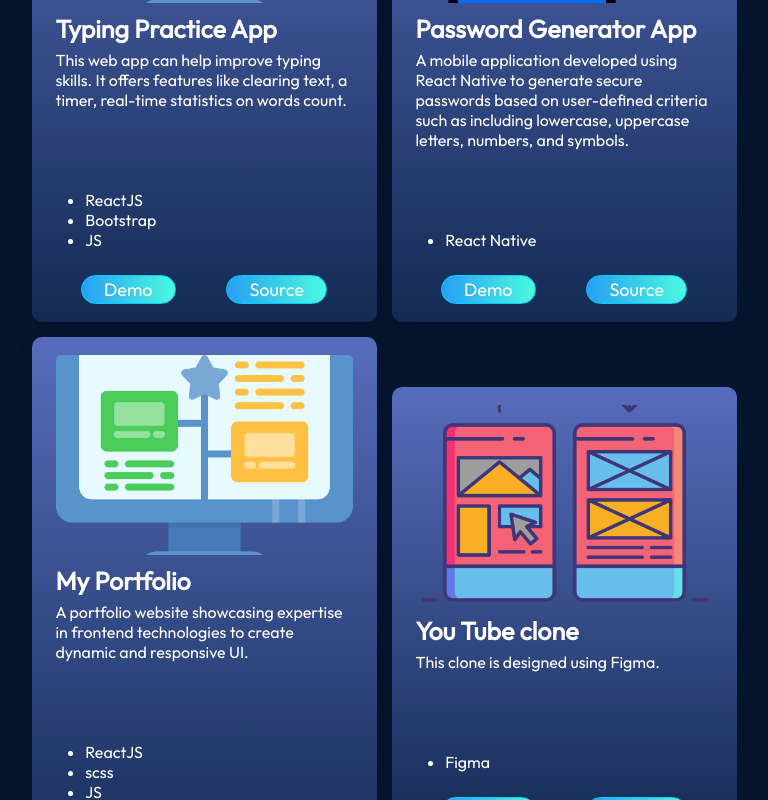
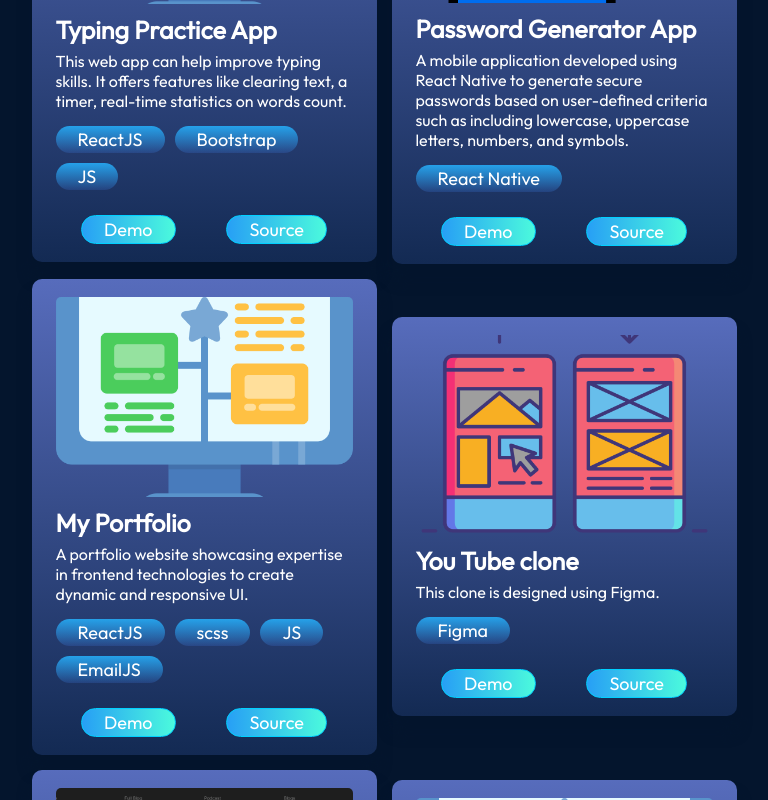
Before and after one commit to SurajKrYadav-SKY/my-portfolio, a React (Vite) app: page / in a window 1280 px wide. Shown: the part 3560-4360 px from the top of the page, without its empty margins (256-1024 px from the left). Built offline with nearby package versions, Linux system fonts and the light colour scheme.

Commit message:
Update ProjectCard.jsx

```diff
--- a/src/components/projects/ProjectCard.jsx
+++ b/src/components/projects/ProjectCard.jsx
@@ -9,9 +9,9 @@ const ProjectCard = ({project : {title, img, desc, source, demo, skills} }) => {
       </div>
       <h3>{title}</h3>
       <p>{desc}</p>
-      <ul className="skills">
+      <ul className="techs">
         {skills.map((skill, id) => {
-          return <li key={id} className="skill">{skill}</li>;
+          return <li key={id} className="tech">{skill}</li>;
         })}
       </ul>
       <div className="links">
```
